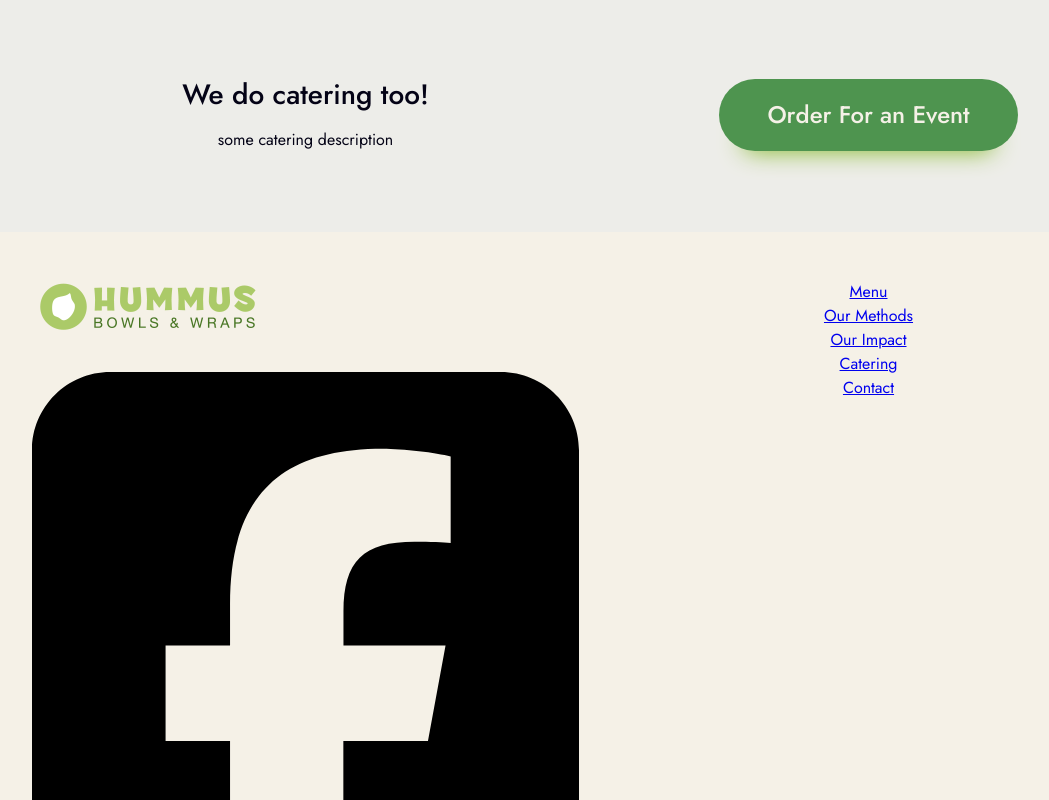
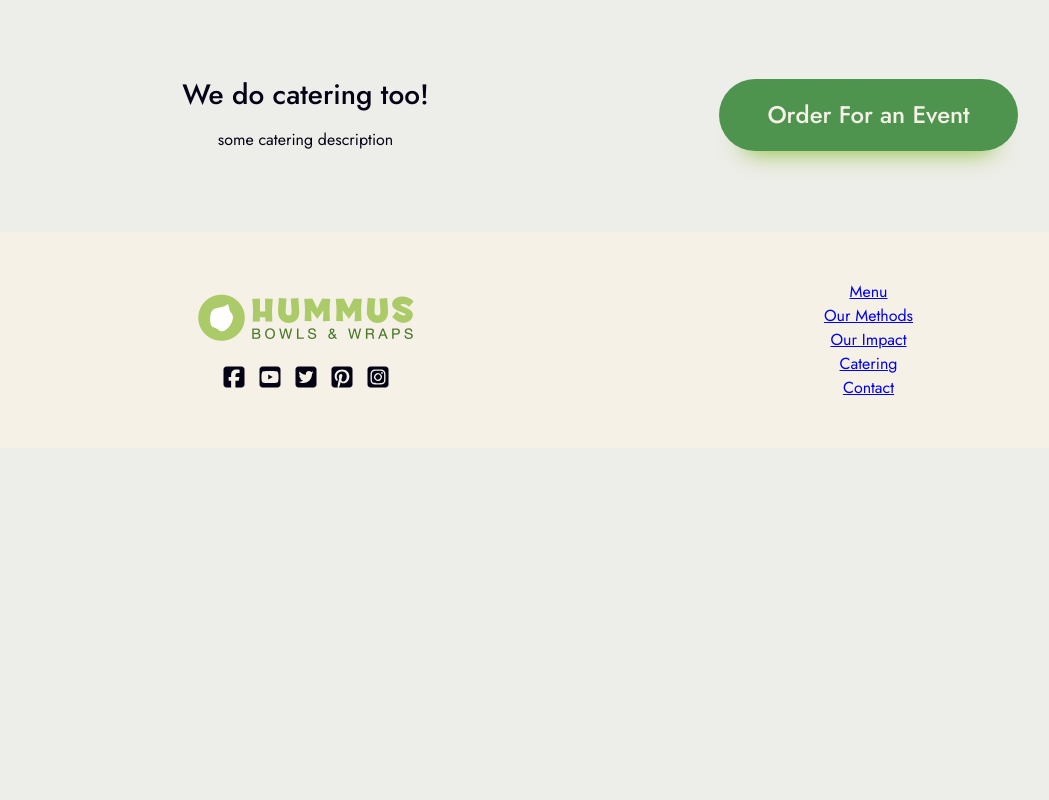
Before and after one commit to aioverdrive/TSA-Webmaster-2025-real, a website built with Vite: page index.html in a window 1280 px wide. Shown: the part 2000-2800 px from the top of the page, without its empty margins (53-1102 px from the left). After the commit the page ends 2448 px from the top, so only its background shows below. Built offline with nearby package versions, Linux system fonts and the light colour scheme.

Commit message:
ICONS DONE
LES GO
taking 5 and then we go back

```diff
--- a/index.html
+++ b/index.html
@@ -15,7 +15,7 @@
     <header class="primary-header | bg-neutral-100">
       <div class="container">
         <div class="nav-wrapper">
-          <a href="#"><img src="images/hummus-logo-full.png" style="margin-right: 20px;" alt="Hummus Bowls Logo"/></a>
+          <a href="#"><img src="images/hummus-logo-full.png" alt="Hummus Bowls Logo"/></a>
           <!-- Mobile exclusive navigation -->
           <button class="mobile-nav-toggle" aria-controls="primary-navigation" aria-expanded="false">
             <img class="icon-hamburger" src="icons/icon-hamburger.svg" alt="" aria-hidden="true">
@@ -136,32 +136,52 @@
     <footer class="bg-neutral-100 text-neutral-900 padding-block-700">
       <div class="container">
         <div class="even-columns">
-          <div>
+          <div class="flex-container-vertical-space">
             <img src="images/hummus-logo-full.png" alt="Hummus Bowls Full Logo"/>
             <ul class="social-list" role="list" aria-label="Social media links">
               <li>
-                <a class="social-icon" href="" aria-label="facebook">
-                  <img src="icons/icon-facebook.svg" alt="">
+                <a href="" aria-label="facebook">
+                  <svg class="social-icon" xmlns="http://www.w3.org/2000/svg"
+                    viewBox="0 0 448 512"><!--!Font Awesome Free 6.7.2 by @fontawesome - https://fontawesome.com License - https://fontawesome.com/license/free Copyright 2025 Fonticons, Inc.-->
+                    <path
+                      d="M64 32C28.7 32 0 60.7 0 96V416c0 35.3 28.7 64 64 64h98.2V334.2H109.4V256h52.8V222.3c0-87.1 39.4-127.5 125-127.5c16.2 0 44.2 3.2 55.7 6.4V172c-6-.6-16.5-1-29.6-1c-42 0-58.2 15.9-58.2 57.2V256h83.6l-14.4 78.2H255V480H384c35.3 0 64-28.7 64-64V96c0-35.3-28.7-64-64-64H64z" />
+                  </svg>
                 </a>
               </li>
               <li>
-                <a class="social-icon" href="" aria-label="youtube">
-                  <img src="icons/icon-youtube.svg" alt="">
+                <a href="https://youtube.com" aria-label="youtube">
+                  <svg class="social-icon" xmlns="http://www.w3.org/2000/svg"
+                    viewBox="0 0 448 512"><!--!Font Awesome Free 6.7.2 by @fontawesome - https://fontawesome.com License - https://fontawesome.com/license/free Copyright 2025 Fonticons, Inc.-->
+                    <path
+                      d="M282 256.2l-95.2-54.1V310.3L282 256.2zM384 32H64C28.7 32 0 60.7 0 96V416c0 35.3 28.7 64 64 64H384c35.3 0 64-28.7 64-64V96c0-35.3-28.7-64-64-64zm14.4 136.1c7.6 28.6 7.6 88.2 7.6 88.2s0 59.6-7.6 88.1c-4.2 15.8-16.5 27.7-32.2 31.9C337.9 384 224 384 224 384s-113.9 0-142.2-7.6c-15.7-4.2-28-16.1-32.2-31.9C42 315.9 42 256.3 42 256.3s0-59.7 7.6-88.2c4.2-15.8 16.5-28.2 32.2-32.4C110.1 128 224 128 224 128s113.9 0 142.2 7.7c15.7 4.2 28 16.6 32.2 32.4z" />
+                  </svg>
                 </a>
               </li>
               <li>
-                <a class="social-icon" href="" aria-label="twitter">
-                  <img src="icons/icon-twitter.svg" alt="">
+                <a href="" aria-label="twitter">
+                  <svg class="social-icon" xmlns="http://www.w3.org/2000/svg"
+                    viewBox="0 0 448 512"><!--!Font Awesome Free 6.7.2 by @fontawesome - https://fontawesome.com License - https://fontawesome.com/license/free Copyright 2025 Fonticons, Inc.-->
+                    <path
+                      d="M64 32C28.7 32 0 60.7 0 96V416c0 35.3 28.7 64 64 64H384c35.3 0 64-28.7 64-64V96c0-35.3-28.7-64-64-64H64zM351.3 199.3v0c0 86.7-66 186.6-186.6 186.6c-37.2 0-71.7-10.8-100.7-29.4c5.3 .6 10.4 .8 15.8 .8c30.7 0 58.9-10.4 81.4-28c-28.8-.6-53-19.5-61.3-45.5c10.1 1.5 19.2 1.5 29.6-1.2c-30-6.1-52.5-32.5-52.5-64.4v-.8c8.7 4.9 18.9 7.9 29.6 8.3c-9-6-16.4-14.1-21.5-23.6s-7.8-20.2-7.7-31c0-12.2 3.2-23.4 8.9-33.1c32.3 39.8 80.8 65.8 135.2 68.6c-9.3-44.5 24-80.6 64-80.6c18.9 0 35.9 7.9 47.9 20.7c14.8-2.8 29-8.3 41.6-15.8c-4.9 15.2-15.2 28-28.8 36.1c13.2-1.4 26-5.1 37.8-10.2c-8.9 13.1-20.1 24.7-32.9 34c.2 2.8 .2 5.7 .2 8.5z" />
+                  </svg>
                 </a>
               </li>
               <li>
-                <a class="social-icon" href="" aria-label="pinterest">
-                  <img src="icons/icon-pinterest.svg" alt="">
+                <a href="" aria-label="pinterest">
+                  <svg class="social-icon" xmlns="http://www.w3.org/2000/svg"
+                    viewBox="0 0 448 512"><!--!Font Awesome Free 6.7.2 by @fontawesome - https://fontawesome.com License - https://fontawesome.com/license/free Copyright 2025 Fonticons, Inc.-->
+                    <path
+                      d="M384 32H64C28.7 32 0 60.7 0 96V416c0 35.3 28.7 64 64 64h72.6l-2.2-.8c-5.4-48.1-3.1-57.5 15.7-134.7c3.9-16 8.5-35 13.9-57.9c0 0-7.3-14.8-7.3-36.5c0-70.7 75.5-78 75.5-25c0 13.5-5.4 31.1-11.2 49.8c-3.3 10.6-6.6 21.5-9.1 32c-5.7 24.5 12.3 44.4 36.4 44.4c43.7 0 77.2-46 77.2-112.4c0-58.8-42.3-99.9-102.6-99.9C153 139 112 191.4 112 245.6c0 21.1 8.2 43.7 18.3 56c2 2.4 2.3 4.5 1.7 7c-1.1 4.7-3.1 12.9-4.7 19.2c-1 4-1.8 7.3-2.1 8.6c-1.1 4.5-3.5 5.5-8.2 3.3c-30.6-14.3-49.8-59.1-49.8-95.1C67.2 167.1 123.4 96 229.4 96c85.2 0 151.4 60.7 151.4 141.8c0 84.6-53.3 152.7-127.4 152.7c-24.9 0-48.3-12.9-56.3-28.2c0 0-12.3 46.9-15.3 58.4c-5 19.3-17.6 42.9-27.4 59.3H384c35.3 0 64-28.7 64-64V96c0-35.3-28.7-64-64-64z" />
+                  </svg>
                 </a>
               </li>
               <li>
-                <a class="social-icon" href="" aria-label="instagram">
-                  <img src="icons/icon-instagram.svg" alt="">
+                <a href="" aria-label="instagram">
+                  <svg class="social-icon" xmlns="http://www.w3.org/2000/svg"
+                    viewBox="0 0 448 512"><!--!Font Awesome Free 6.7.2 by @fontawesome - https://fontawesome.com License - https://fontawesome.com/license/free Copyright 2025 Fonticons, Inc.-->
+                    <path
+                      d="M194.4 211.7a53.3 53.3 0 1 0 59.3 88.7 53.3 53.3 0 1 0 -59.3-88.7zm142.3-68.4c-5.2-5.2-11.5-9.3-18.4-12c-18.1-7.1-57.6-6.8-83.1-6.5c-4.1 0-7.9 .1-11.2 .1c-3.3 0-7.2 0-11.4-.1c-25.5-.3-64.8-.7-82.9 6.5c-6.9 2.7-13.1 6.8-18.4 12s-9.3 11.5-12 18.4c-7.1 18.1-6.7 57.7-6.5 83.2c0 4.1 .1 7.9 .1 11.1s0 7-.1 11.1c-.2 25.5-.6 65.1 6.5 83.2c2.7 6.9 6.8 13.1 12 18.4s11.5 9.3 18.4 12c18.1 7.1 57.6 6.8 83.1 6.5c4.1 0 7.9-.1 11.2-.1c3.3 0 7.2 0 11.4 .1c25.5 .3 64.8 .7 82.9-6.5c6.9-2.7 13.1-6.8 18.4-12s9.3-11.5 12-18.4c7.2-18 6.8-57.4 6.5-83c0-4.2-.1-8.1-.1-11.4s0-7.1 .1-11.4c.3-25.5 .7-64.9-6.5-83l0 0c-2.7-6.9-6.8-13.1-12-18.4zm-67.1 44.5A82 82 0 1 1 178.4 324.2a82 82 0 1 1 91.1-136.4zm29.2-1.3c-3.1-2.1-5.6-5.1-7.1-8.6s-1.8-7.3-1.1-11.1s2.6-7.1 5.2-9.8s6.1-4.5 9.8-5.2s7.6-.4 11.1 1.1s6.5 3.9 8.6 7s3.2 6.8 3.2 10.6c0 2.5-.5 5-1.4 7.3s-2.4 4.4-4.1 6.2s-3.9 3.2-6.2 4.2s-4.8 1.5-7.3 1.5l0 0c-3.8 0-7.5-1.1-10.6-3.2zM448 96c0-35.3-28.7-64-64-64H64C28.7 32 0 60.7 0 96V416c0 35.3 28.7 64 64 64H384c35.3 0 64-28.7 64-64V96zM357 389c-18.7 18.7-41.4 24.6-67 25.9c-26.4 1.5-105.6 1.5-132 0c-25.6-1.3-48.3-7.2-67-25.9s-24.6-41.4-25.8-67c-1.5-26.4-1.5-105.6 0-132c1.3-25.6 7.1-48.3 25.8-67s41.5-24.6 67-25.8c26.4-1.5 105.6-1.5 132 0c25.6 1.3 48.3 7.1 67 25.8s24.6 41.4 25.8 67c1.5 26.3 1.5 105.4 0 131.9c-1.3 25.6-7.1 48.3-25.8 67z" />
+                  </svg>
                 </a>
               </li>
             </ul>
--- a/src/style.css
+++ b/src/style.css
@@ -127,6 +127,12 @@ p:not([class]) {
   align-items: center;     /* Center horizontally */
   justify-content: center; /* Center vertically (if needed) */
 }
+.flex-container-vertical-space {
+  display: flex;
+  flex-direction: column;  /* Stack h1 and p vertically */
+  align-items: center;     /* Center horizontally */
+  justify-content: space-around; /* Center vertically (if needed) */
+}
 /* this is also where i dont use css variables */
 .flow-section {
   --flow-spacer: 1em;
@@ -174,6 +180,9 @@ p:not([class]) {
 
 .primary-header {
   padding: var(--size-600) 0;
+}
+.primary-navigation {
+  margin-left: 36px;
 }
 .nav-wrapper {
   display: flex;
@@ -242,6 +251,29 @@ ul li {
 
 /* footer time */
 
+.social-list {
+  display: flex;
+  gap: var(--size-600);
+}
+
+.social-icon {
+  width: var(--size-600);
+  aspect-ratio: 1;
+  fill: var(--clr-neutral-900)
+}
+
+.social-list a:is(:hover, :focus) .social-icon {
+  fill: var(--clr-accent)
+}
+
+@media (min-width: 50em) {
+  .social-list {
+    gap: var(--size-300);
+  }
+  .social-icon {
+    width: var(--size-500);
+  }
+}
 
 
 /* Utility Classes, classes that style only one aspect of an element or created for one specific purpose */
```
